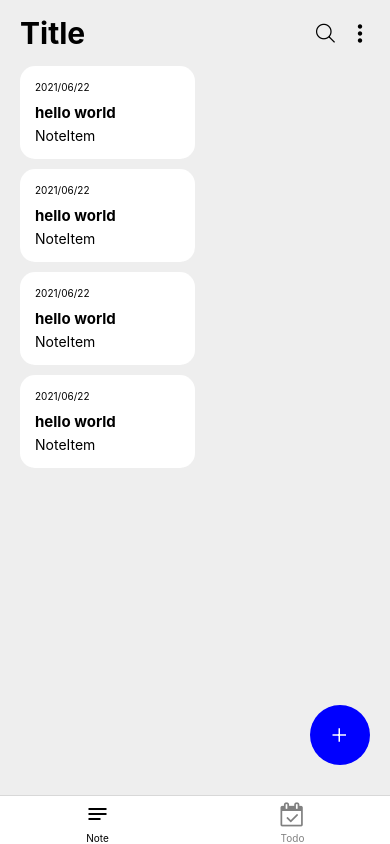
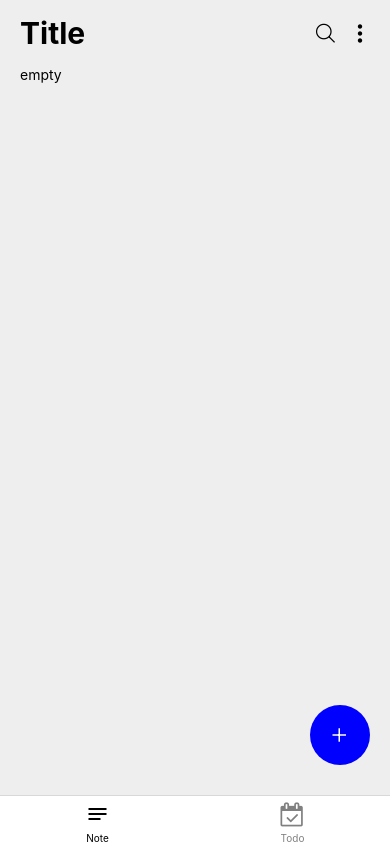
Before and after one commit to wenpingwu001/rn-note-app, a React Native app: screen /Note in a window 390 px wide. Built offline with nearby package versions, Linux system fonts and the light colour scheme.

Commit message:
added note list.

```diff
--- a/App.tsx
+++ b/App.tsx
@@ -5,10 +5,13 @@ import { FontAwesome } from "@expo/vector-icons";
 import { createBottomTabNavigator } from "@react-navigation/bottom-tabs";
 import NoteScreen from "./screens/NoteScreen";
 import TodoScreen from "./screens/TodoScreen";
+import { Provider } from "react-redux";
+import store from "./app/store";
 
 const Tab = createBottomTabNavigator();
 export default function App() {
   return (
+    <Provider store={store}>
       <NavigationContainer>
         <Tab.Navigator
           screenOptions={({ route }) => ({
@@ -36,6 +39,7 @@ export default function App() {
           <Tab.Screen name="Todo" component={TodoScreen} />
         </Tab.Navigator>
       </NavigationContainer>
+    </Provider>
   );
 }
 
--- /dev/null
+++ b/app/hooks.ts
@@ -0,0 +1,6 @@
+import { TypedUseSelectorHook, useDispatch, useSelector } from "react-redux";
+import type { RootState, AppDispatch } from "./store";
+
+// Use throughout your app instead of plain `useDispatch` and `useSelector`
+export const useAppDispatch: () => AppDispatch = useDispatch;
+export const useAppSelector: TypedUseSelectorHook<RootState> = useSelector;
--- a/app/store.ts
+++ b/app/store.ts
@@ -1,8 +1,15 @@
 import { configureStore } from "@reduxjs/toolkit";
 import notesSlice from "../features/notes/notesSlice";
 
-export default configureStore({
+const store = configureStore({
   reducer: {
     notes: notesSlice,
   },
 });
+
+// Infer the `RootState` and `AppDispatch` types from the store itself
+export type RootState = ReturnType<typeof store.getState>;
+// Inferred type: {posts: PostsState, comments: CommentsState, users: UsersState}
+export type AppDispatch = typeof store.dispatch;
+
+export default store;
--- a/components/CreateNoteModal.tsx
+++ b/components/CreateNoteModal.tsx
@@ -2,11 +2,13 @@ import { View, TextInput, Text, Modal, SafeAreaView } from "react-native";
 import React, { useEffect, useState } from "react";
 import { AntDesign, Entypo } from "@expo/vector-icons";
 import dayjs from "dayjs";
+import { useAppDispatch } from "../app/hooks";
 
 const CreateNoteModal = ({ isVisible, onClosePress }: any) => {
   const [time, setTime] = useState<string>();
   const [text, setText] = useState<string>("");
 
+  const dispatch = useAppDispatch();
   useEffect(() => {
     const t = dayjs().format("MM/DD HH:mm");
     setTime(t.toString());
--- a/package.json
+++ b/package.json
@@ -25,6 +25,7 @@
     "react-native-tab-view": "^3.1.1",
     "react-native-vector-icons": "^9.2.0",
     "react-native-web": "~0.18.7",
+    "react-redux": "^8.0.2",
     "redux": "^4.2.0"
   },
   "devDependencies": {
--- a/screens/NoteScreen.tsx
+++ b/screens/NoteScreen.tsx
@@ -1,13 +1,15 @@
 import React, { useState } from "react";
 import { SafeAreaView } from "react-native-safe-area-context";
-import { View } from "react-native";
+import { Text, View, FlatList } from "react-native";
 import FloatButton from "../components/FloatButton";
 import CreateNoteModal from "../components/CreateNoteModal";
+import Header from "../components/Header";
+import { useAppSelector } from "../app/hooks";
 import NoteItem from "../components/NoteItem";
-import Header from "../components/Header";
 
 const NoteScreen = () => {
   const [isCreateNoteModalOpen, setIsCreateNoteModalOpen] = useState(false);
+  const notes = useAppSelector((state) => state.notes.value);
   const handlePress = () => {
     setIsCreateNoteModalOpen(!isCreateNoteModalOpen);
   };
@@ -16,12 +18,12 @@ const NoteScreen = () => {
       style={{ flex: 1, backgroundColor: "#eee", paddingHorizontal: 20 }}
     >
       <Header />
-      <View>
-        <NoteItem />
-        <NoteItem />
-        <NoteItem />
-        <NoteItem />
-      </View>
+      {notes.length === 0 ? (
+        <Text>empty</Text>
+      ) : (
+        <FlatList data={notes} renderItem={NoteItem} />
+      )}
+
       <FloatButton onPress={handlePress} />
       <CreateNoteModal
         isVisible={isCreateNoteModalOpen}
```
Also changed, not shown: 1 other file (tests, documents, lock files or other folders). Lines whose indentation alone changed are shown as unchanged.
